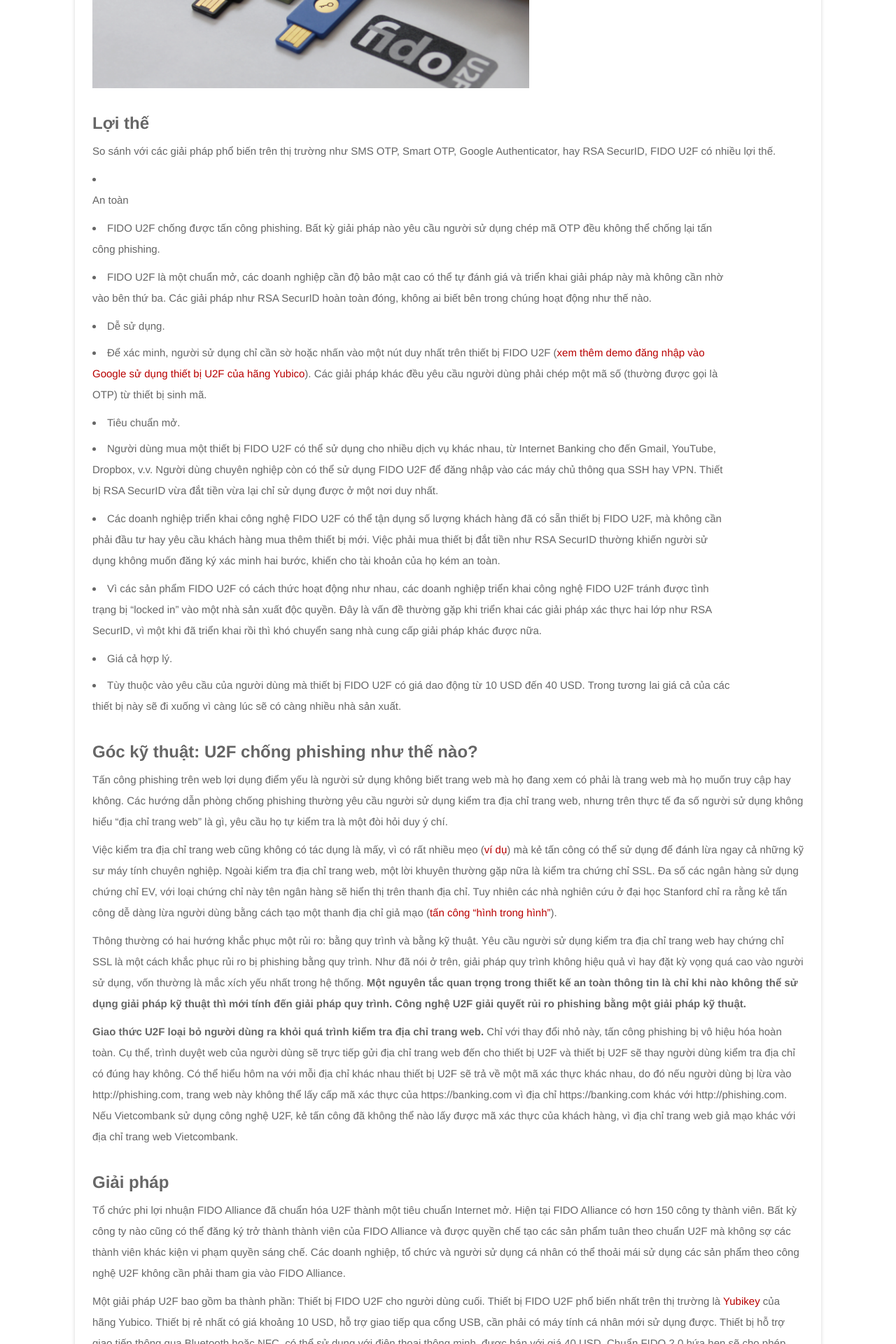
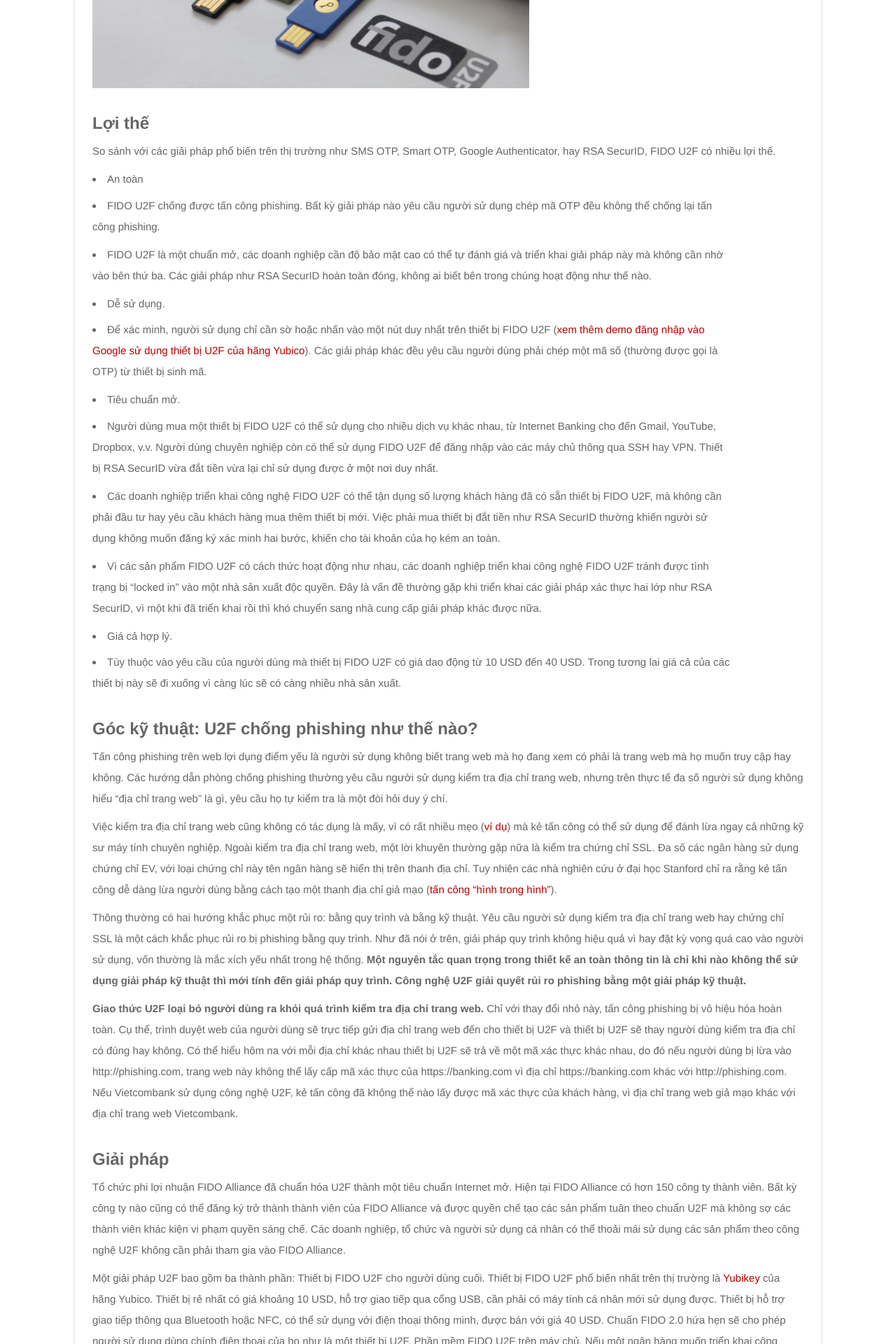
Before and after one commit to VNSECURITY/vnsecurity.github.io, a Jekyll site: the page built from _posts/2016-08-31-FIDO-U2F-cong-nghe-xac-minh-hai-buoc-chong-phishing.md, in a window 1280 px wide. Shown: the part 457-2377 px from the top of the page at 70% size. Built offline with Jekyll 4.4.1, drawn with Linux system fonts in a browser that asks for light colours; comment, search, counter and statistics services are not loaded.

```diff
--- a/_posts/2016-08-31-FIDO-U2F-cong-nghe-xac-minh-hai-buoc-chong-phishing.md
+++ b/_posts/2016-08-31-FIDO-U2F-cong-nghe-xac-minh-hai-buoc-chong-phishing.md
@@ -20,17 +20,17 @@ U2F là chữ viết tắt của Universal 2nd Factor, hiểu nôm na đây là
 So sánh với các giải pháp phổ biến trên thị trường như SMS OTP, Smart OTP, Google Authenticator, hay RSA SecurID, FIDO U2F có nhiều lợi thế.
 
 * An toàn
+  * FIDO U2F chống được tấn công phishing. Bất kỳ giải pháp nào yêu cầu người sử dụng chép mã OTP đều không thể chống lại tấn công phishing.
+  * FIDO U2F là một chuẩn mở, các doanh nghiệp cần độ bảo mật cao có thể tự đánh giá và triển khai giải pháp này mà không cần nhờ vào bên thứ ba. Các giải pháp như RSA SecurID hoàn toàn đóng, không ai biết bên trong chúng hoạt động như thế nào.
 
-    * FIDO U2F chống được tấn công phishing. Bất kỳ giải pháp nào yêu cầu người sử dụng chép mã OTP đều không thể chống lại tấn công phishing.
-    * FIDO U2F là một chuẩn mở, các doanh nghiệp cần độ bảo mật cao có thể tự đánh giá và triển khai giải pháp này mà không cần nhờ vào bên thứ ba. Các giải pháp như RSA SecurID hoàn toàn đóng, không ai biết bên trong chúng hoạt động như thế nào.
 * Dễ sử dụng.
-	* Để xác minh, người sử dụng chỉ cần sờ hoặc nhấn vào một nút duy nhất trên thiết bị FIDO U2F ([xem thêm demo đăng nhập vào Google sử dụng thiết bị U2F của hãng Yubico](https://www.youtube.com/watch?annotation_id=annotation_1845157061&feature=iv&src_vid=BXN7-Wn1Hy4&v=LeTkw6kmlzg)). Các giải pháp khác đều yêu cầu người dùng phải chép một mã số (thường được gọi là OTP) từ thiết bị sinh mã.
+  * Để xác minh, người sử dụng chỉ cần sờ hoặc nhấn vào một nút duy nhất trên thiết bị FIDO U2F ([xem thêm demo đăng nhập vào Google sử dụng thiết bị U2F của hãng Yubico](https://www.youtube.com/watch?annotation_id=annotation_1845157061&feature=iv&src_vid=BXN7-Wn1Hy4&v=LeTkw6kmlzg)). Các giải pháp khác đều yêu cầu người dùng phải chép một mã số (thường được gọi là OTP) từ thiết bị sinh mã.
 * Tiêu chuẩn mở.
-	* Người dùng mua một thiết bị FIDO U2F có thể sử dụng cho nhiều dịch vụ khác nhau, từ Internet Banking cho đến Gmail, YouTube, Dropbox, v.v. Người dùng chuyên nghiệp còn có thể sử dụng FIDO U2F để đăng nhập vào các máy chủ thông qua SSH hay VPN. Thiết bị RSA SecurID vừa đắt tiền vừa lại chỉ sử dụng được ở một nơi duy nhất.
-	* Các doanh nghiệp triển khai công nghệ FIDO U2F có thể tận dụng số lượng khách hàng đã có sẵn thiết bị FIDO U2F, mà không cần phải đầu tư hay yêu cầu khách hàng mua thêm thiết bị mới. Việc phải mua thiết bị đắt tiền như RSA SecurID thường khiến người sử dụng không muốn đăng ký xác minh hai bước, khiến cho tài khoản của họ kém an toàn.
-	* Vì các sản phẩm FIDO U2F có cách thức hoạt động như nhau, các doanh nghiệp triển khai công nghệ FIDO U2F tránh được tình trạng bị “locked in" vào một nhà sản xuất độc quyền. Đây là vấn đề thường gặp khi triển khai các giải pháp xác thực hai lớp như RSA SecurID, vì một khi đã triển khai rồi thì khó chuyển sang nhà cung cấp giải pháp khác được nữa.
+  * Người dùng mua một thiết bị FIDO U2F có thể sử dụng cho nhiều dịch vụ khác nhau, từ Internet Banking cho đến Gmail, YouTube, Dropbox, v.v. Người dùng chuyên nghiệp còn có thể sử dụng FIDO U2F để đăng nhập vào các máy chủ thông qua SSH hay VPN. Thiết bị RSA SecurID vừa đắt tiền vừa lại chỉ sử dụng được ở một nơi duy nhất.
+  * Các doanh nghiệp triển khai công nghệ FIDO U2F có thể tận dụng số lượng khách hàng đã có sẵn thiết bị FIDO U2F, mà không cần phải đầu tư hay yêu cầu khách hàng mua thêm thiết bị mới. Việc phải mua thiết bị đắt tiền như RSA SecurID thường khiến người sử dụng không muốn đăng ký xác minh hai bước, khiến cho tài khoản của họ kém an toàn.
+  * Vì các sản phẩm FIDO U2F có cách thức hoạt động như nhau, các doanh nghiệp triển khai công nghệ FIDO U2F tránh được tình trạng bị “locked in" vào một nhà sản xuất độc quyền. Đây là vấn đề thường gặp khi triển khai các giải pháp xác thực hai lớp như RSA SecurID, vì một khi đã triển khai rồi thì khó chuyển sang nhà cung cấp giải pháp khác được nữa.
 * Giá cả hợp lý.
-	* Tùy thuộc vào yêu cầu của người dùng mà thiết bị FIDO U2F có giá dao động từ 10 USD đến 40 USD. Trong tương lai giá cả của các thiết bị này sẽ đi xuống vì càng lúc sẽ có càng nhiều nhà sản xuất.
+  * Tùy thuộc vào yêu cầu của người dùng mà thiết bị FIDO U2F có giá dao động từ 10 USD đến 40 USD. Trong tương lai giá cả của các thiết bị này sẽ đi xuống vì càng lúc sẽ có càng nhiều nhà sản xuất.
 
 ### Góc kỹ thuật: U2F chống phishing như thế nào?
 
```
